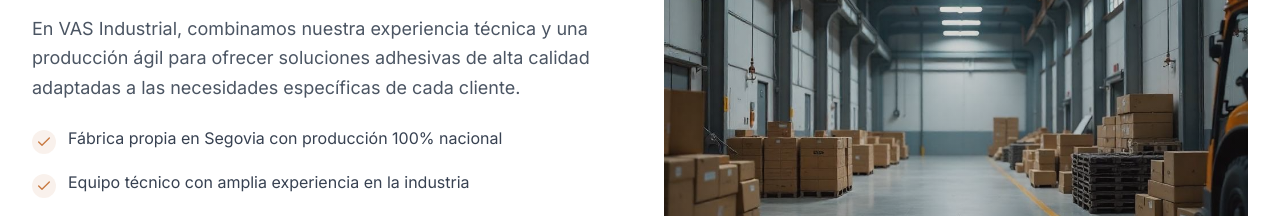
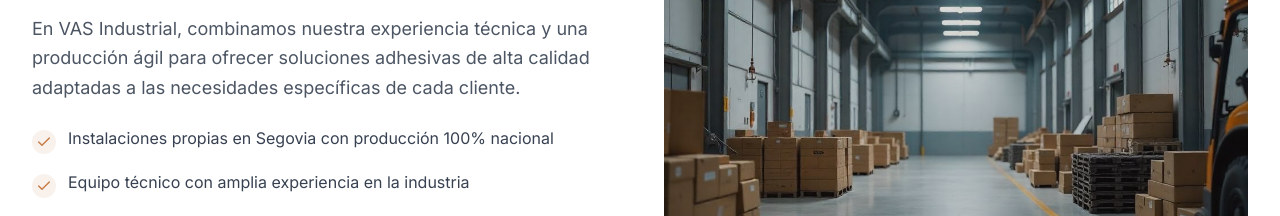
Before and after one commit to NClaraso/vas-industrial-adhesives-web, a React (Vite) app: page / in a window 1280 px wide. Shown: the part 1060-1276 px from the top of the page. Built offline with nearby package versions, Linux system fonts and the light colour scheme.

Commit message:
Visual edit in Lovable
Edited UI in Lovable

```diff
--- a/src/components/home/About.tsx
+++ b/src/components/home/About.tsx
@@ -19,7 +19,7 @@ const About = () => {
                 <span className="flex-shrink-0 bg-vas-bronze/10 p-1 rounded-full mr-3 mt-1">
                   <Check className="h-4 w-4 text-vas-bronze" />
                 </span>
-                <span className="text-gray-700">Fábrica propia en Segovia con producción 100% nacional</span>
+                <span className="text-gray-700">Instalaciones propias en Segovia con producción 100% nacional</span>
               </li>
               <li className="flex items-start">
                 <span className="flex-shrink-0 bg-vas-bronze/10 p-1 rounded-full mr-3 mt-1">
```
